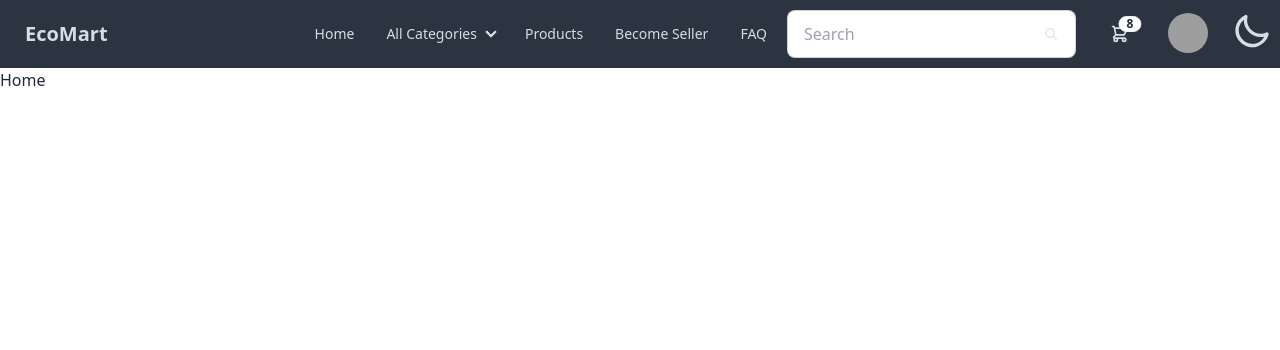
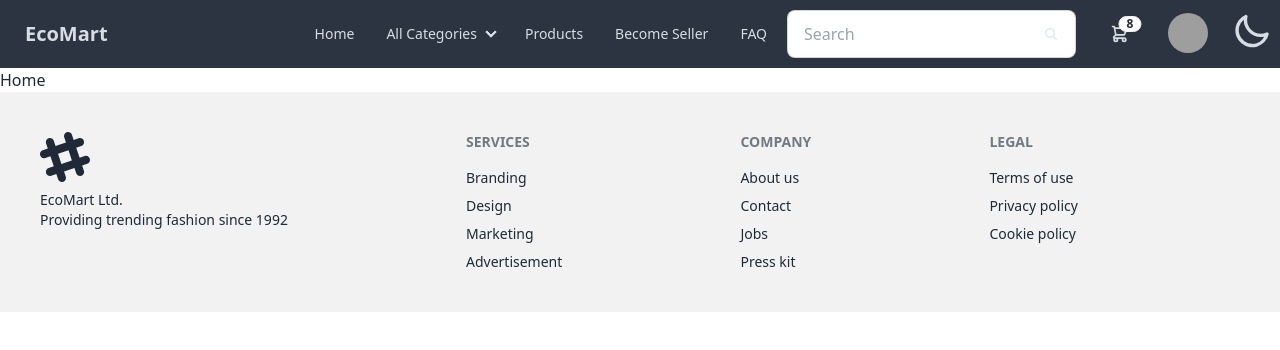
Before and after one commit to Hennamaria07/EcoMart-frontent, a React (Vite) app: page / in a window 1280 px wide. Shown: the top 350 px of the page. Built offline with nearby package versions, Linux system fonts and the light colour scheme; grey boxes are pictures that could not be loaded.

Commit message:
helmet and footer were added

```diff
--- a/package.json
+++ b/package.json
@@ -12,6 +12,7 @@
   "dependencies": {
     "react": "^18.2.0",
     "react-dom": "^18.2.0",
+    "react-helmet-async": "^2.0.4",
     "react-router-dom": "^6.22.3"
   },
   "devDependencies": {
--- /dev/null
+++ b/src/components/layout/Footer.jsx
@@ -0,0 +1,34 @@
+import React from 'react'
+
+const Footer = () => {
+  return (
+    <footer className="footer p-10 bg-base-200 text-base-content">
+  <aside>
+    <svg width="50" height="50" viewBox="0 0 24 24" xmlns="http://www.w3.org/2000/svg" fillRule="evenodd" clipRule="evenodd" className="fill-current"><path d="M22.672 15.226l-2.432.811.841 2.515c.33 1.019-.209 2.127-1.23 2.456-1.15.325-2.148-.321-2.463-1.226l-.84-2.518-5.013 1.677.84 2.517c.391 1.203-.434 2.542-1.831 2.542-.88 0-1.601-.564-1.86-1.314l-.842-2.516-2.431.809c-1.135.328-2.145-.317-2.463-1.229-.329-1.018.211-2.127 1.231-2.456l2.432-.809-1.621-4.823-2.432.808c-1.355.384-2.558-.59-2.558-1.839 0-.817.509-1.582 1.327-1.846l2.433-.809-.842-2.515c-.33-1.02.211-2.129 1.232-2.458 1.02-.329 2.13.209 2.461 1.229l.842 2.515 5.011-1.677-.839-2.517c-.403-1.238.484-2.553 1.843-2.553.819 0 1.585.509 1.85 1.326l.841 2.517 2.431-.81c1.02-.33 2.131.211 2.461 1.229.332 1.018-.21 2.126-1.23 2.456l-2.433.809 1.622 4.823 2.433-.809c1.242-.401 2.557.484 2.557 1.838 0 .819-.51 1.583-1.328 1.847m-8.992-6.428l-5.01 1.675 1.619 4.828 5.011-1.674-1.62-4.829z"></path></svg>
+    <p>EcoMart Ltd.<br/>Providing trending fashion since 1992</p>
+  </aside>
+  <nav>
+    <h6 className="footer-title">Services</h6>
+    <a className="link link-hover">Branding</a>
+    <a className="link link-hover">Design</a>
+    <a className="link link-hover">Marketing</a>
+    <a className="link link-hover">Advertisement</a>
+  </nav>
+  <nav>
+    <h6 className="footer-title">Company</h6>
+    <a className="link link-hover">About us</a>
+    <a className="link link-hover">Contact</a>
+    <a className="link link-hover">Jobs</a>
+    <a className="link link-hover">Press kit</a>
+  </nav>
+  <nav>
+    <h6 className="footer-title">Legal</h6>
+    <a className="link link-hover">Terms of use</a>
+    <a className="link link-hover">Privacy policy</a>
+    <a className="link link-hover">Cookie policy</a>
+  </nav>
+</footer>
+  )
+}
+
+export default Footer
--- a/src/components/layout/Layout.jsx
+++ b/src/components/layout/Layout.jsx
@@ -1,13 +1,26 @@
 import React from 'react'
 import Header from './Header'
+import Footer from './Footer'
+import { Helmet, HelmetProvider } from 'react-helmet-async'
 
-const Layout = ({children}) => {
+const Layout = ({ children, title, description, keyword, author, viewport}) => {
   return (
     <div>
+        <HelmetProvider>
+      <Helmet>
+        <meta charSet="utf-8" />
+        <title>{title}</title>
+        <meta name="description" content={description} />
+          <meta name="keywords" content={keyword} />
+            <meta name="author" content={author} />
+              <meta name="viewport" content={viewport} />
+              </Helmet>
+              </HelmetProvider>
         <Header />
         <main>
             {children}
         </main>
+        <Footer />
     </div>
   )
 }
```
Also changed, not shown: 1 other file (tests, documents, lock files or other folders).
